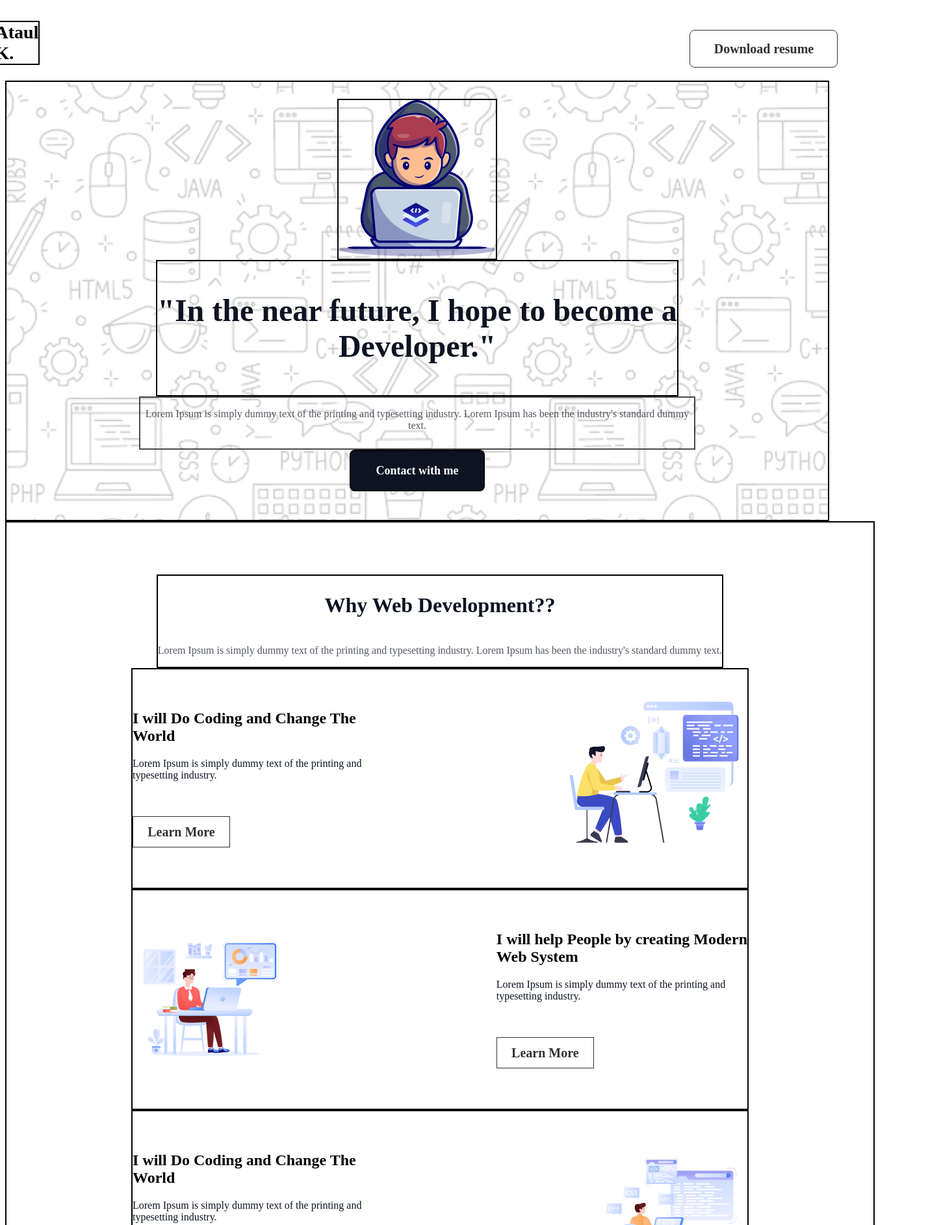
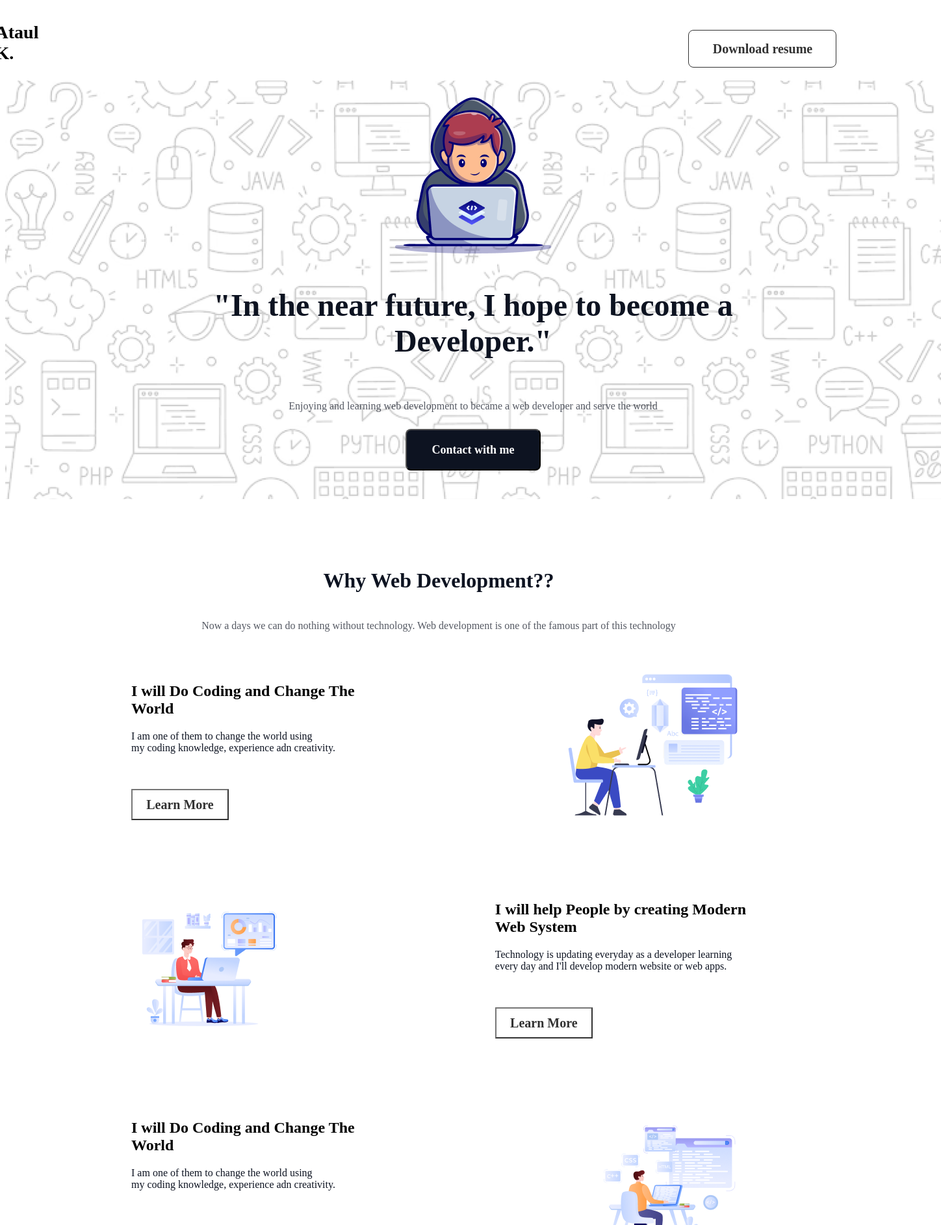
Before and after one commit to karimataulctg/assignment-01, a plain HTML site: page index.html in a window 1280 px wide. Shown: the top 1885 px of the page at 65% size, 1448 px wide, since content can reach past the window. Drawn offline with Linux system fonts and the light colour scheme; a web font is replaced by a local one.

Commit message:
At last done my first web assignment

```diff
--- a/index.html
+++ b/index.html
@@ -20,10 +20,10 @@
                 <p>"In the near future, I hope to become a <br>Developer."</p>
             </div>
             <div class="header-description">
-                <p> Lorem Ipsum is simply dummy text of the printing and typesetting industry. Lorem Ipsum has been the industry's standard dummy text.</p>
+                <p> Enjoying and learning web development to became a web developer and serve the world</p>
             </div>
             <div class="header-btn">
-                <button>Contact with me</button>
+                <a href="#support"><button>Contact with me</button></a>
             </div>
         </div>
     </header>
@@ -31,13 +31,13 @@
         <section class="section-main">
             <div class="section-main1">
                 <h1 class="section-main-title">Why Web Development??</h1>
-                <p class="section-main-description">Lorem Ipsum is simply dummy text of the printing and typesetting industry. Lorem Ipsum has been the industry's standard dummy text.</p>
+                <p class="section-main-description">Now a days we can do nothing without technology. Web development is one of the famous part of this technology </p>
             </div>
 
             <div class="section-main2">
                 <div class="section-main2_01">
                     <h2 class="section-main2-title">I will Do Coding and Change The <br>World</h2>
-                    <p class="section-main2-description">Lorem Ipsum is simply dummy text of the printing and <br>typesetting industry.</p>
+                    <p class="section-main2-description">I am one of them to change the world using <br> my coding knowledge, experience adn creativity.</p>
                     <button class="btn-learn-more">Learn More</button>
                 </div>
                 <div class="section-main2_02">
@@ -47,7 +47,7 @@
             <div class="section-main3">
                 <div class="section-main2_01">
                     <h2 class="section-main2-title">I will help People by creating Modern <br>Web System</h2>
-                    <p class="section-main2-description">Lorem Ipsum is simply dummy text of the printing and <br>typesetting industry.</p>
+                    <p class="section-main2-description"> Technology is updating everyday as a developer learning <br> every day and I'll develop modern website or web apps. </p>
                     <button class="btn-learn-more">Learn More</button>
                 </div>
                 <div class="section-main2_02">
@@ -57,7 +57,7 @@
             <div class="section-main2">
                 <div class="section-main2_01">
                     <h2 class="section-main2-title">I will Do Coding and Change The <br>World</h2>
-                    <p class="section-main2-description">Lorem Ipsum is simply dummy text of the printing and <br>typesetting industry.</p>
+                    <p class="section-main2-description">I am one of them to change the world using <br> my coding knowledge, experience adn creativity.</p>
                     <button class="btn-learn-more">Learn More</button>
                 </div>
                 <div class="section-main2_02">
@@ -71,7 +71,7 @@
                 <h2>My Inspiration</h2>
                  </div>
                 <div class="section-main-description">
-                <p>Lorem Ipsum is simply dummy text of the printing and typesetting industry. Lorem Ipsum has been the industry's standard dummy text.</p>
+                <p>For this modern age every technology depends on coding so I wanted to be a part of them <br> and start learning web development.</p>
                 </div>
             </div>
         <div class="section-youtube">
@@ -83,7 +83,7 @@
             <h2>My Current Target</h2>
              </div>
             <div class="section-main-description">
-            <p>Lorem Ipsum is simply dummy text of the printing and typesetting industry. Lorem Ipsum has been the industry's standard dummy text.</p>
+            <p>My target is to be full stack web developer and serve the world.</p>
             </div>
         </div>
 
@@ -92,19 +92,19 @@
                 <img src="images/html.png" alt="HTML logo">
                 <a href="https://www.w3schools.com/html/default.asp" target="_blank">
                 <h3>HTML</h3></a>
-                <p>Lorem Ipsum is simply dummy text of the printing and typesetting industry. Lorem Ipsum has been the industry's standard dummy text.</p>
+                <p>HTML stands for Hyper Text Markup Language.Standard markup language for creating Web pages.</p>
             </div>
             <div class="my-target-section2">
                 <img src="images/css.png" alt="CSS logo">
                 <a href="https://www.w3schools.com/css/default.asp" target="_blank">
                 <h3>CSS</h3></a>
-                <p>Lorem Ipsum is simply dummy text of the printing and typesetting industry. Lorem Ipsum has been the industry's standard dummy text.</p>
+                <p>CSS stands for Cascading Style Sheets.CSS describes how HTML elements are to be displayed on screen, paper, or in other media.</p>
             </div>
             <div class="my-target-section3">
                 <img src="images/js.png" alt="JavaScript logo">
                 <a href="https://www.w3schools.com/js/default.asp" target="_blank">
                 <h3>JavaScript</h3></a>
-                <p>Lorem Ipsum is simply dummy text of the printing and typesetting industry. Lorem Ipsum has been the industry's standard dummy text.</p>
+                <p>JavaScript is the world's most popular programming language. JavaScript is the programming language of the Web.</p>
             </div>
         </div>
         </section>
@@ -120,7 +120,7 @@
                     </div>
                 </div>
                 <form action="">
-                <div class="form-section">
+                <div class="form-section" id="support">
 
                      <div>
                     <input class="input-section" type="text" placeholder="Suggest me any feedback for me">
--- a/styles/style.css
+++ b/styles/style.css
@@ -15,7 +15,7 @@ nav {
 
 }
 .title-nav {
-    border: 2px solid black;
+
     font-size: 28px;
     font-weight: 800;
 }
@@ -37,28 +37,28 @@ nav {
 
 .header-main {
     background-image: url('../images/Hero-bg.png');
-    border: 2px solid black;
-    display: flex;
-    flex-direction: column;
     background-size: cover;
     background-position: center;
     background-repeat: no-repeat;
-    width: 100%;
+    display: flex;
+    flex-direction: column;
+    justify-content: center;
+    width: 1440px;
     align-items: center;
     padding: 0px;
-    margin: 0px;
+    margin: 0 auto;
 
 
 }
 .header-image{
-    border: 2px solid black;
+
     margin-top: 26px;
     align-items: center;
    padding-top: 0px;
     }
 
 .header-title{
-       border: 2px solid black;
+
   padding-top: 0px;
   padding-bottom: 0px;
   margin-bottom: 0px;
@@ -71,7 +71,7 @@ font-weight: 800;
 }
 
 .header-description {
-    border: 2px solid black;
+
     color: rgb(13, 19, 33);
 font-family: Azeret Mono;
 font-size: 16px;
@@ -85,7 +85,7 @@ opacity: 0.7;
 
 .header-btn
  button {
-border: 2px solid black;
+
 border-radius: 8px;
 background: rgb(13, 19, 33);
 width: 208px;
@@ -102,19 +102,16 @@ cursor: pointer;
 /* Main section starts here */
 
 .section-main {
-    border: 2px solid black;
     display: flex;
     flex-direction: column;
     align-items: center;
     width: 1140px;
-    /* height: 1395px; */
     padding: 80px 97px;
 
     margin: 0 auto;
 }
 
 .section-main1 {
-    border: 2px solid black;
     display: flex;
     flex-direction: column;
     align-items: center;
@@ -135,7 +132,6 @@ cursor: pointer;
 }
 
 .section-main2 {
-    border: 2px solid black;
     display: flex;
     flex-direction: row;
     align-items: center;
@@ -163,14 +159,12 @@ cursor: pointer;
         font-weight: 600;
         width: 150px;
         height: 48px;
-        border: 1px solid black;
         opacity: 0.8;
         margin-bottom: 20px;
         margin-top: 38px;
         cursor:pointer;
     }
     .section-main3 {
-        border: 2px solid black;
     display: flex;
     flex-direction: row-reverse;
     align-items: center;
@@ -192,11 +186,21 @@ cursor: pointer;
         justify-content: center;
         margin-top: 48px;
         padding: 32px;
+        width: 1140px;
+        /* height: 463px; */
+        margin: 0 auto;
+        gap: 20px;
 
     }
     .my-target-section1 .my-target-section2 .my-target-section3{
+        display: flex;
+        flex-direction: row;
+        align-items: center;
         width: 364px;
         height: 300px;
+        padding: 0;
+        margin: 0 auto;
+        text-align: justify;
     }
     .my-target-section1 {
         background-color: rgba(255, 76, 30, 0.05);
@@ -205,7 +209,7 @@ cursor: pointer;
         background-color: rgba(0, 76, 232, 0.05);
     }
     .my-target-section3 {
-        rgba(255, 223, 0, 0.05)
+       background-color: rgba(255, 223, 0, 0.05)
     }
 
     .support-section {
@@ -250,7 +254,6 @@ cursor: pointer;
     .input-section {
         width: 548px;
         height: 57px;
-        border: 1px solid rgba(13, 19, 33, 0.15);
         border-radius: 8px;
         background: rgb(255, 255, 255);
     }
```
